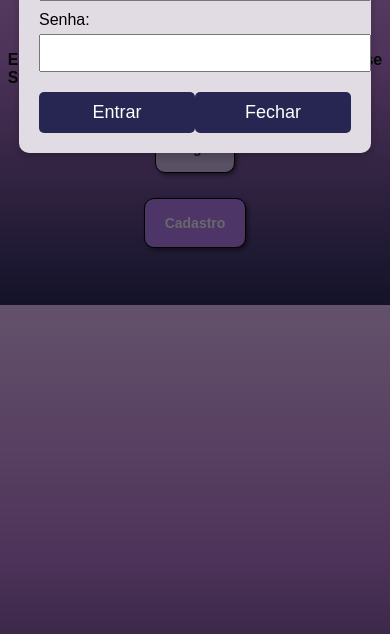
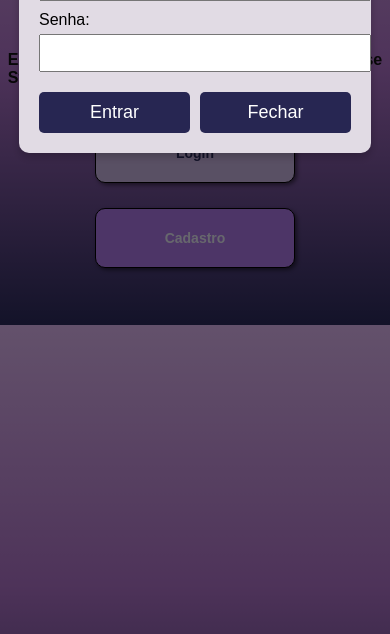
Before and after one commit to marcella28/game_store, a website: page telas/index.html in a window 390 px wide. Both pictures are taken after a click on the button "Login". Shown: the part 196-830 px from the top of the page. Drawn offline with Linux system fonts and the light colour scheme.

Commit message:
atualização responsividade index.html

```diff
--- a/telas/index.html
+++ b/telas/index.html
@@ -189,10 +189,7 @@
                 align-items: center;
             }
 
-            #cadastro,
-            #login {
-                width: auto;
-            }
+
         }
 
         @media only screen and (max-width: 480px) {
@@ -211,7 +208,7 @@
 
             #cadastro,
             #login {
-                height: 50px;
+                height: 60px;
                 font-size: 14px;
             }
         }
@@ -246,7 +243,7 @@
                     <label for="senha">Senha:</label>
                     <input type="password" id="senha" name="senha" required>
 
-                    <div style=" display: flex; flex-flow: row;">
+                    <div style=" display: flex; flex-flow: row; gap: 10px;">
                     <button type="button" onclick="cadastrarUsuario()">Cadastrar</button>
                 </form>
                 <button class="close-modal" onclick="closeModalCad('cadastroModal')">Fechar</button>
@@ -266,7 +263,7 @@
 
                     <label for="loginSenha">Senha:</label>
                     <input type="password" id="loginSenha" name="loginSenha" required>
-                    <div style=" display: flex; flex-flow: row;">
+                    <div style=" display: flex; flex-flow: row; gap: 10px;">
                     <button type="button" onclick="fazerLogin()">Entrar</button>
                 </form>
                 <button class="close-modal" onclick="closeModalLog('loginModal')">Fechar</button>
```
